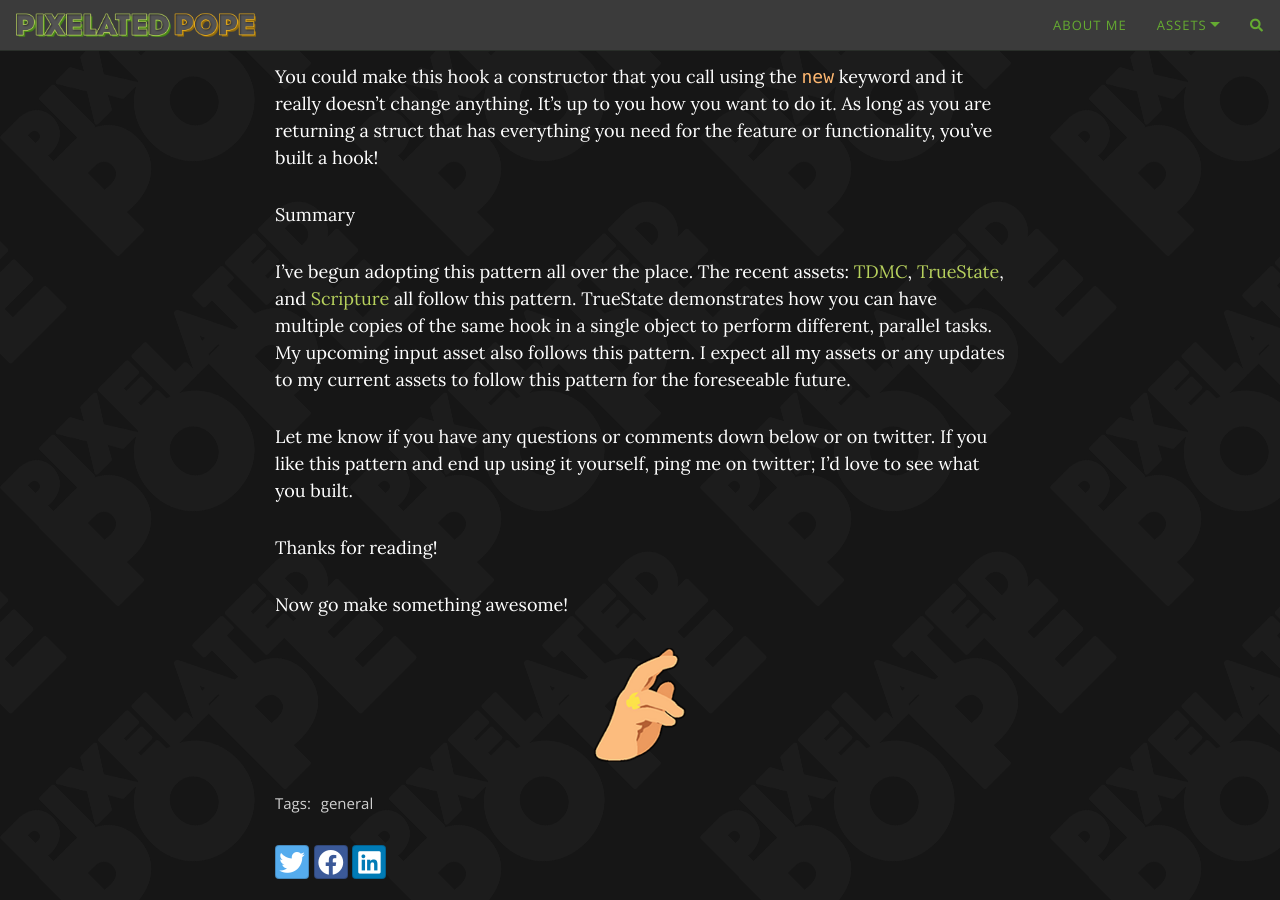
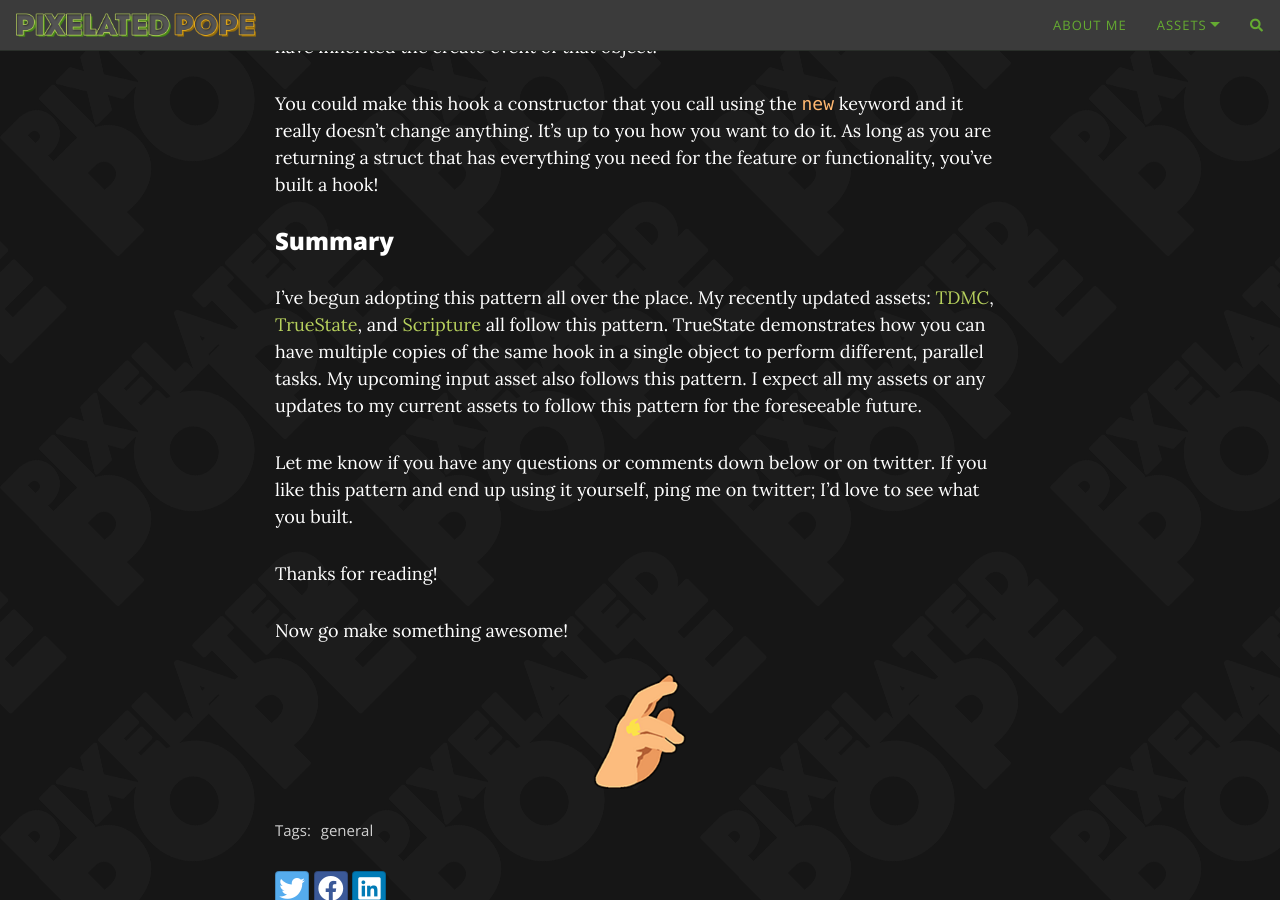
Before and after one commit to PixelatedPope/pixelatedpope.com, a Jekyll site: the page built from _posts/2022-07-26-the-hook-pattern.md, in a window 1280 px wide and 900 px high, scrolled down 10013 px. Built offline with Jekyll 4.4.1, drawn with Linux system fonts in a browser that asks for light colours; nearby versions of some CDN libraries; comment, search, counter and statistics services are not loaded; some of the changed text lies outside the part shown.

Commit message:
Further fixes to Hook article

```diff
--- a/_posts/2022-07-26-the-hook-pattern.md
+++ b/_posts/2022-07-26-the-hook-pattern.md
@@ -127,7 +127,7 @@
 
 Uh oh. What happened? Why didn’t this work?
 
-This function is defined within the context of our flash struct. The flash struct doesn’t have a <span class="builtin">sprite_index</span>, <span class="builtin">image_xscale</span>, <span class="builtin">image_blend</span>, or any of the other “built in” instance variables we know and love. So we need to draw this sprite in another context. To do that, we’ll just use <span class="function">with</span>(<span class="asset">other</span>) before we draw the sprite. This will draw the sprite using all the variables that the object calling <span class="variable">flash.draw</span>().
+This function is defined within the context of our flash struct. The flash struct doesn’t have a <span class="builtin">sprite_index</span>, <span class="builtin">image_xscale</span>, <span class="builtin">image_blend</span>, or any of the other “built in” instance variables we know and love. So we need to draw this sprite in another context. To do that, we’ll just use <span class="function">with</span>(<span class="asset">other</span>) before we draw the sprite. This will draw the sprite using all the variables that the object calling <span class="variable">flash.draw</span>() has access to.
 That causes one further issue: our <span class="asset">other</span> object doesn’t know what <span class="variable">alpha</span> is; that’s a property defined as part of our struct. So we need to use <span class="asset">other</span> AGAIN to find the alpha:
 
 {% highlight javascript linenos %}
@@ -250,9 +250,9 @@
 
 You could make this hook a constructor that you call using the <span class="function">new</span> keyword and it really doesn’t change anything. It's up to you how you want to do it. As long as you are returning a struct that has everything you need for the feature or functionality, you’ve built a hook!
 
-Summary
+### Summary
 
-I’ve begun adopting this pattern all over the place. The recent assets: [TDMC](https://pixelatedpope.itch.io/tdmc), [TrueState](https://pixelatedpope.itch.io/truestate), and [Scripture](https://pixelatedpope.itch.io/scripture) all follow this pattern. TrueState demonstrates how you can have multiple copies of the same hook in a single object to perform different, parallel tasks. My upcoming input asset also follows this pattern. I expect all my assets or any updates to my current assets to follow this pattern for the foreseeable future.
+I’ve begun adopting this pattern all over the place. My recently updated assets: [TDMC](https://pixelatedpope.itch.io/tdmc), [TrueState](https://pixelatedpope.itch.io/truestate), and [Scripture](https://pixelatedpope.itch.io/scripture) all follow this pattern. TrueState demonstrates how you can have multiple copies of the same hook in a single object to perform different, parallel tasks. My upcoming input asset also follows this pattern. I expect all my assets or any updates to my current assets to follow this pattern for the foreseeable future.
 
 Let me know if you have any questions or comments down below or on twitter. If you like this pattern and end up using it yourself, ping me on twitter; I’d love to see what you built.
 
```
